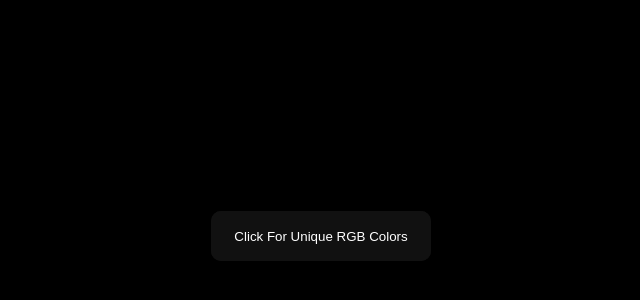
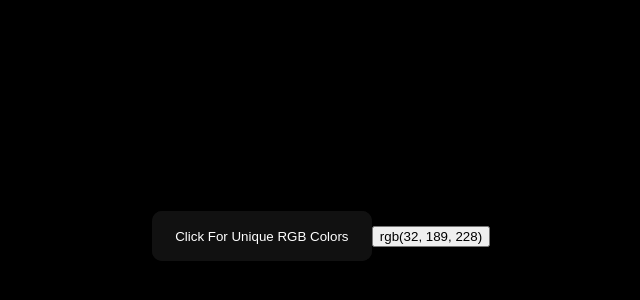
Before and after one commit to biswajit-github-2022/random_RGB.github.io, a plain HTML site: page index.html in a window 1280 px wide. Shown: the part 164-464 px from the top of the page, without its empty margins (319-959 px from the left). Drawn offline with Linux system fonts and the light colour scheme.

Commit message:
new html

```diff
--- a/index.html
+++ b/index.html
@@ -11,6 +11,7 @@
     <div>
         <button class="glow-on-hover" type="button">Click For Unique RGB Colors</button>
     </div>
+    <button class="show-RGB" id="bt">rgb(32, 189, 228)</button>
 
     <script src="main.js"></script>
 </body>
```
